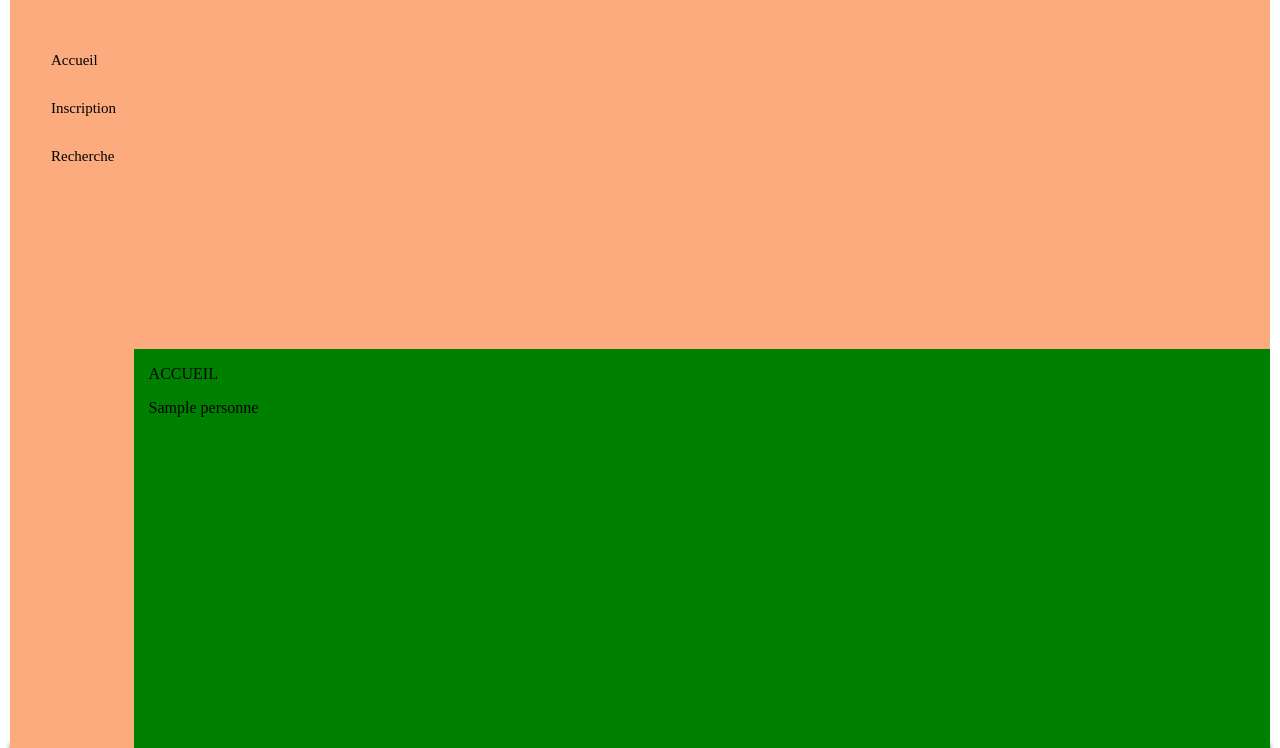
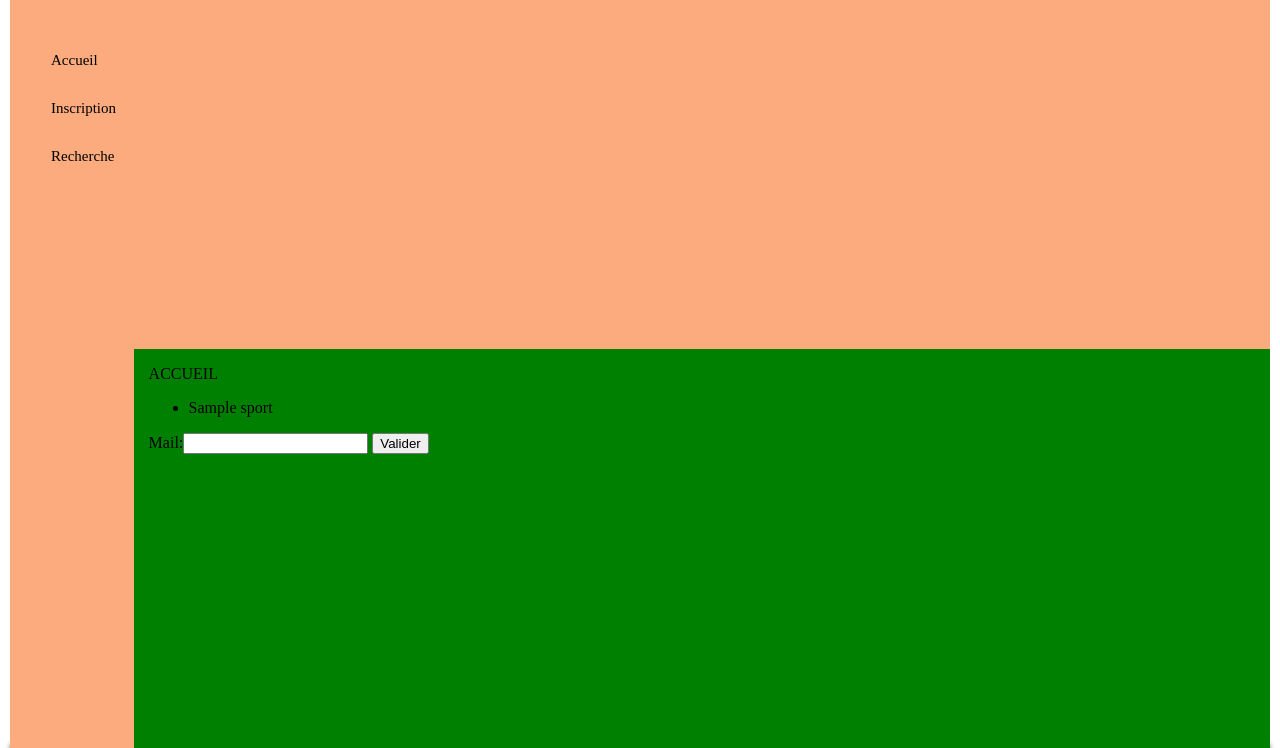
Before and after one commit to MylanDeveau/ProjetTechWeb, a PHP site: page / in a window 1280 px wide. Shown: the part 305-1053 px from the top of the page. Run offline with PHP 8.4, Linux system fonts and the light colour scheme; tables that the repository leaves empty hold one stand-in row (values such as "Sample post").

Commit message:
accueil et connexion

```diff
--- a/classes/PersonneManager.class.php
+++ b/classes/PersonneManager.class.php
@@ -33,6 +33,17 @@ class PersonneManager
         return new Personne($requete->fetch(PDO::FETCH_OBJ));
     }
 
+    public function getPersonneMail($mail)
+    {
+        $requete = $this->db->prepare(
+            'SELECT id_personne, nom, prenom, depart, mail
+				FROM personne where mail=:mail;');
+        $requete->bindValue(':mail', $mail);
+        $requete->execute();
+        return new Personne($requete->fetch(PDO::FETCH_OBJ));
+
+    }
+
     public function getAllPersonne()
     {
         $listePersonne =array();
@@ -42,9 +53,8 @@ class PersonneManager
         while ($personne = $req->fetch(PDO::FETCH_OBJ)) {
               $listePersonne[] = new Personne($personne);
         }
-
+        $req->closeCursor();
         return $listePersonne;
-        $req->closeCursor();
     }
 }
 
--- a/css/stylesheet.css
+++ b/css/stylesheet.css
@@ -47,7 +47,7 @@ footer{
   height: 300px;
 }
 
-ul {
+nav ul {
   list-style-type: none;
   margin: 0px;
   padding-top: 30px;
@@ -55,14 +55,14 @@ ul {
   width: 100px;
 }
 
-li a {
+nav li a {
   display: block;
   color: #000;
   padding: 8px 16px;
   text-decoration: none;
 }
 
-li a:hover {
+nav li a:hover {
   background-color: #555;
   color: white;
 }
--- a/include/pages/accueil.inc.php
+++ b/include/pages/accueil.inc.php
@@ -1,7 +1,41 @@
 <p>ACCUEIL</p>
 <?php
-//affiche le nom de la 1ere personne dans la db
 $pdo = new Mypdo();
+$SM = new SportManager($pdo);
+$sports = $SM->getAllSport();
 $PM = new PersonneManager($pdo);
-$personne = $PM->getPersonne(1);
-?><p><?php echo $personne->getNom(); ?></p>
+?>
+<ul>
+    <?php foreach ($sports as $sport) { ?>
+        <li><?php echo $sport->getNom(); ?></li>
+    <?php } ?>
+</ul>
+
+<?php if (empty($_COOKIE['connect'])) {
+    if (empty($_POST['mail'])) { ?>
+        <form action="index.php?page=0" method="post">
+            <label for="mail">Mail:</label><input id="mail" type="email" name="mail">
+            <input type="submit" value="Valider">
+        </form><?php
+    } else {
+        $personne = $PM->getPersonneMail($_POST['mail']);
+        if (empty($personne->getIdPersonne())) { ?>
+            <p>Vous n'apparaissez pas dans la base , inscrivez vous avec le lien ci dessous</p>
+            <button onclick="window.location.href='/index.php?page=1'">S'inscrire</button>
+        <?php } else {
+            setcookie('connect',$personne->getIdPersonne(),time()+365*24*3600,null,null,false,true);
+            ?>
+            <p>Bienvenue <?php echo $personne->getPrenom()." ".$personne->getNom(); ?></p>
+            <button onclick="window.location.href='/index.php?page=1'">S'inscrire pour un nouveau sport</button>
+            <button onclick="window.location.href='/index.php?page=1'">Faire une recherche</button>
+        <?php }
+    }
+} else {
+    $personne = $PM->getPersonne($_COOKIE['connect']);
+    ?>
+    <p>Bienvenue <?php echo $personne->getPrenom()." ".$personne->getNom(); ?></p>
+    <button onclick="window.location.href='/index.php?page=1'">S'inscrire pour un nouveau sport</button>
+    <button onclick="window.location.href='/index.php?page=1'">Faire une recherche</button>
+    <?php
+}
+?>
--- /dev/null
+++ b/include/pages/ajout.inc.php
@@ -0,0 +1 @@
+<?php
```
Also changed, not shown: include/page.inc.php (+21 -12 lines), include/pages/recherche.inc.php (renamed from include/pages/recherche.php).
